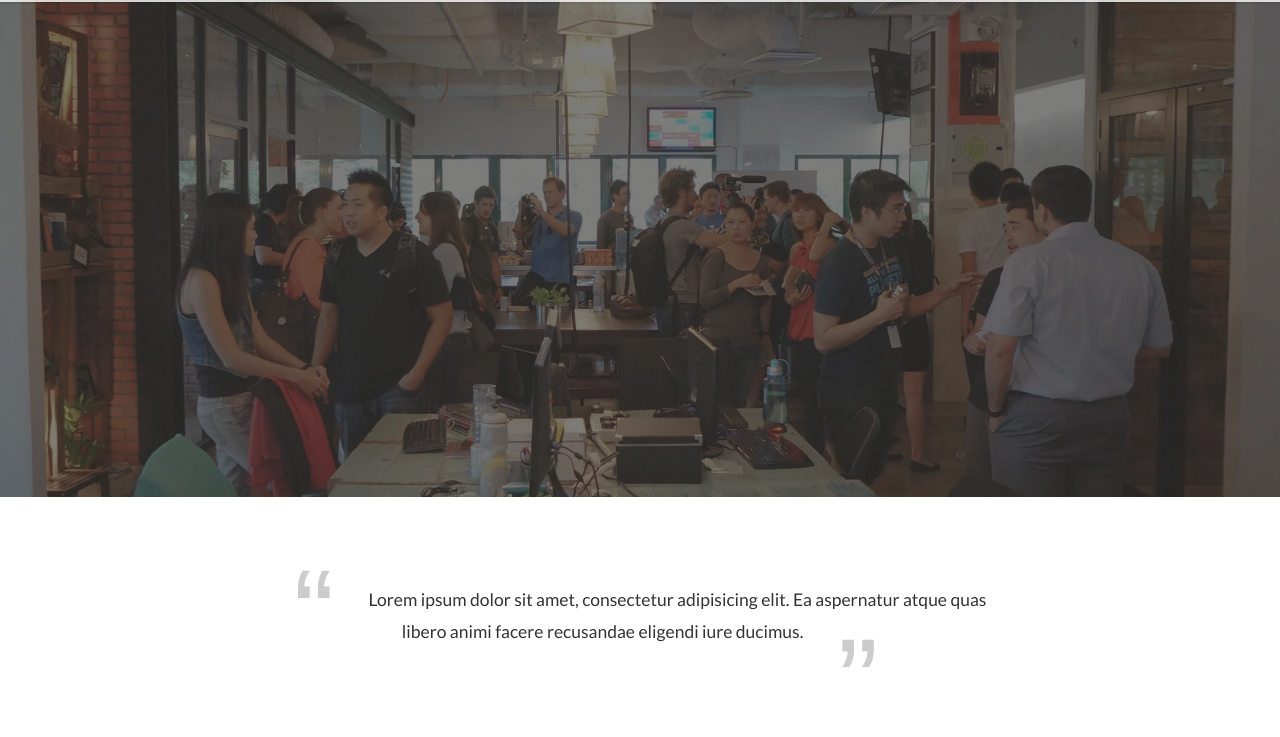
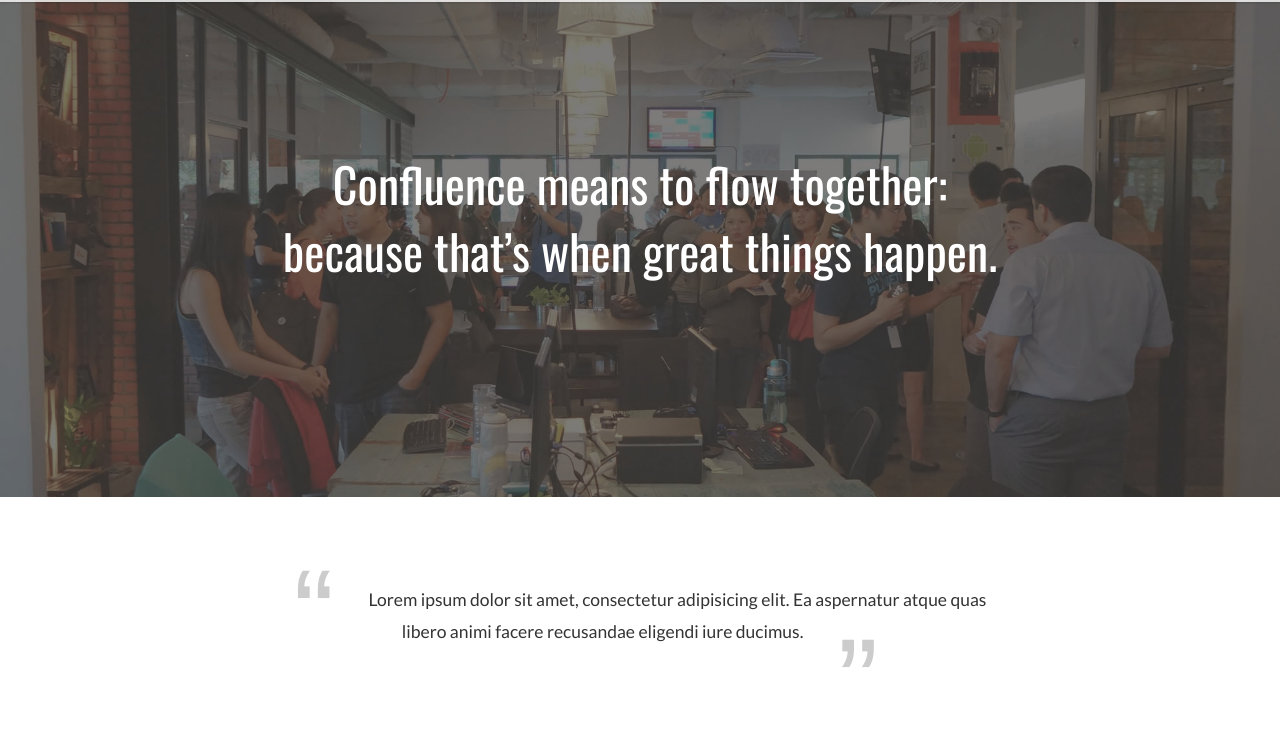
Before and after one commit to curatecode/confluence, a website: page index.html in a window 1280 px wide. Shown: the part 63-800 px from the top of the page. Drawn offline with nearby package versions, Linux system fonts and the light colour scheme.

Commit message:
added text on hero image

```diff
--- a/index.html
+++ b/index.html
@@ -37,6 +37,11 @@
 					</div>
 				</div>
 			</div>
+		</div>
+		<div class="hero-headline">
+			<h1>
+				Confluence means to flow together:<br/>because that’s when great things happen.
+			</h1>
 		</div>
 		<div class="box-overlay"></div>
 	</div>
--- a/src/scss/_main.scss
+++ b/src/scss/_main.scss
@@ -6,6 +6,7 @@ body {
 }
 
 .headline {
+	font-family: 'Oswald', san-serif;
 	text-align: center;
 	margin: 0 auto 80px;
 	text-transform: uppercase;
@@ -23,7 +24,7 @@ body {
 		height: 100%;
 		width: 100%;
 		background: #704214;
-		opacity: .3;
+		opacity: .4;
 		top: 0;
 		left: 0;
 		position: absolute;
@@ -82,6 +83,20 @@ body {
 			}
 		}
 	}
+}
+.hero-headline {
+	text-align: center;
+	position: absolute;
+	width: 100%;
+	top: 50%;
+	left: 50%;
+	z-index: 11;
+	@include transform(translate(-50%,-50%));
+	h1 {
+		margin: 0;
+		font: 400 3em/1.4em 'Oswald', san-serif;
+	}
+
 }
 
 #conf-quote {
--- a/src/scss/application.scss
+++ b/src/scss/application.scss
@@ -1,4 +1,5 @@
 @import url(http://fonts.googleapis.com/css?family=Lato:300,400,700,300italic,400italic,700italic);
+@import url(http://fonts.googleapis.com/css?family=Oswald:300,400);
 @import "bootstrap";
 @import "mixin";
 @import "main";
```
Also changed, not shown: css/styles.css.
